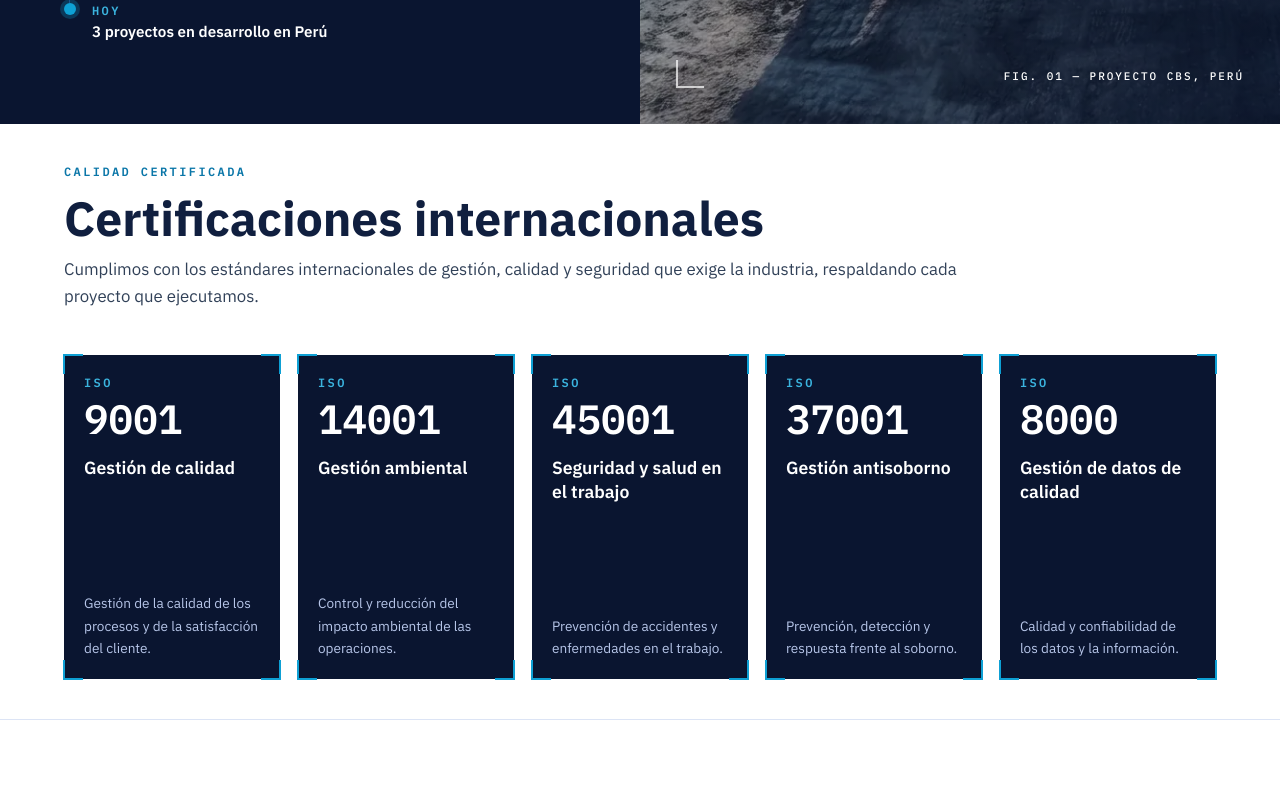
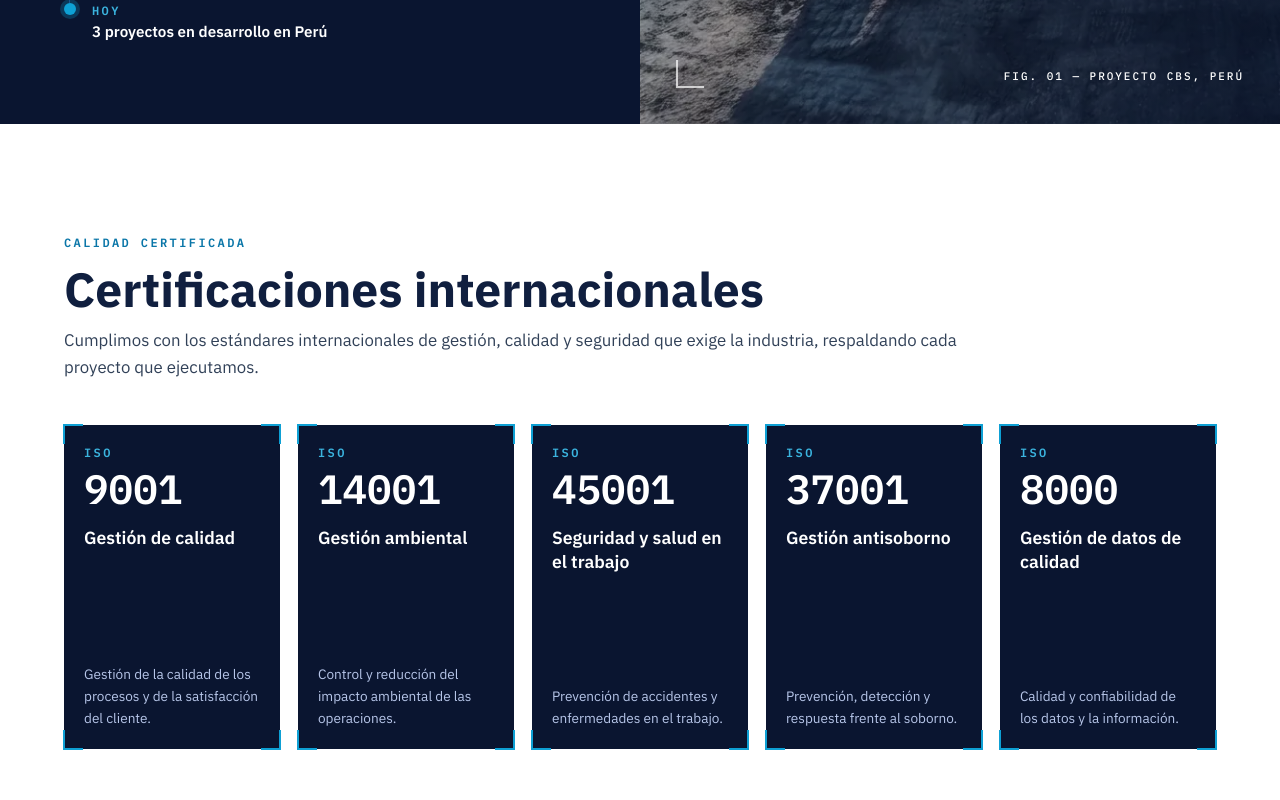
Before and after one commit to jhefferson-guerrero/cbs-web, a React (Vite) app: page / in a window 1280 px wide. Shown: the part 1680-2480 px from the top of the page. Built offline with nearby package versions, Linux system fonts and the light colour scheme; no server answers.

Commit message:
Certificaciones: la seccion mide al menos una vista y centra su contenido (solo suma espacio blanco, sin cambiar tamanos)

```diff
--- a/src/components/sections/Certificaciones.tsx
+++ b/src/components/sections/Certificaciones.tsx
@@ -7,7 +7,7 @@ export function Certificaciones() {
 
   return (
     <section className="bg-white">
-      <div id="certificaciones">
+      <div id="certificaciones" className="lg:flex lg:min-h-[calc(100svh-var(--nav-h))] lg:items-center">
         <div className="mx-auto w-full max-w-[1400px] px-6 py-16 lg:px-10 lg:py-[clamp(1.75rem,5vh,4rem)] xl:px-16 2xl:max-w-[1700px] 2xl:px-14">
           <motion.div
             initial={reduceMotion ? false : { opacity: 0, y: 28 }}
```
